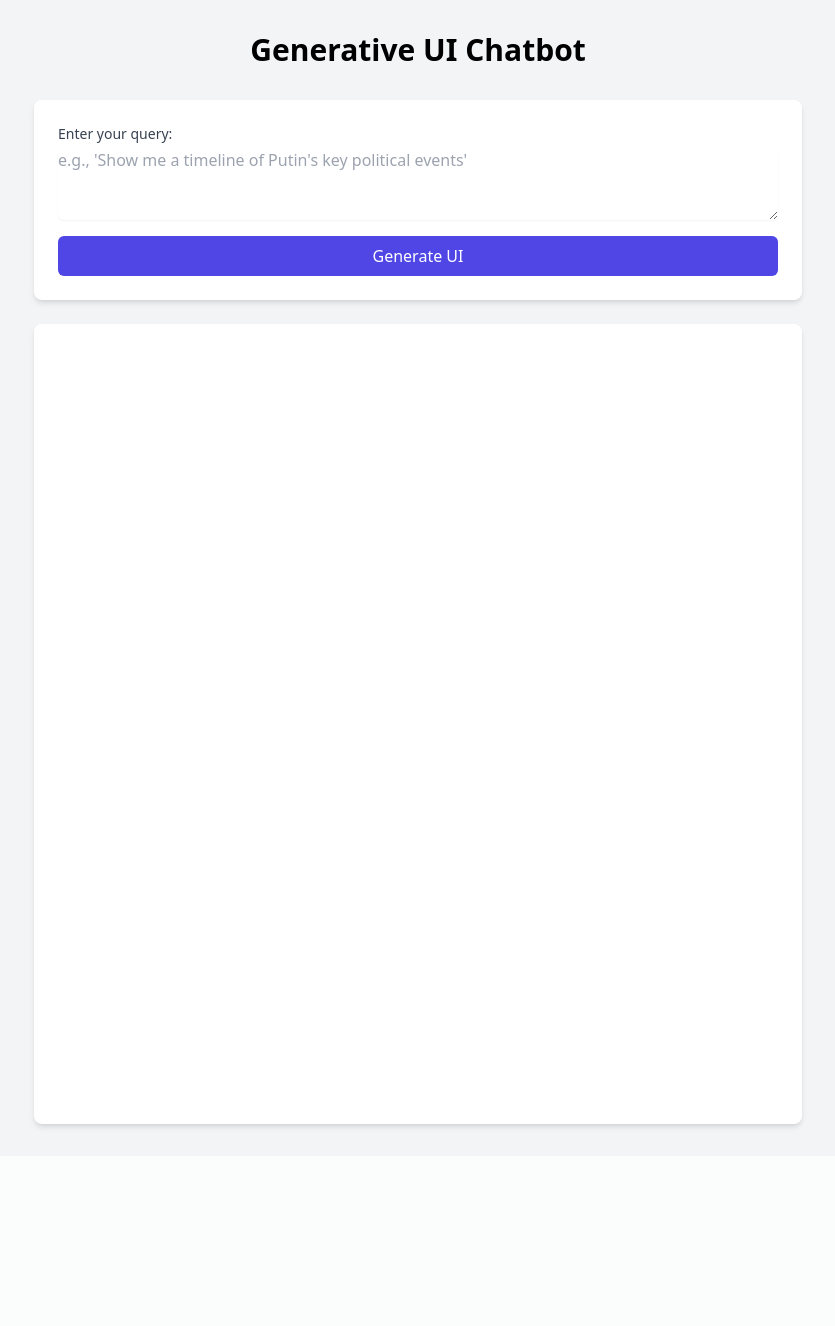
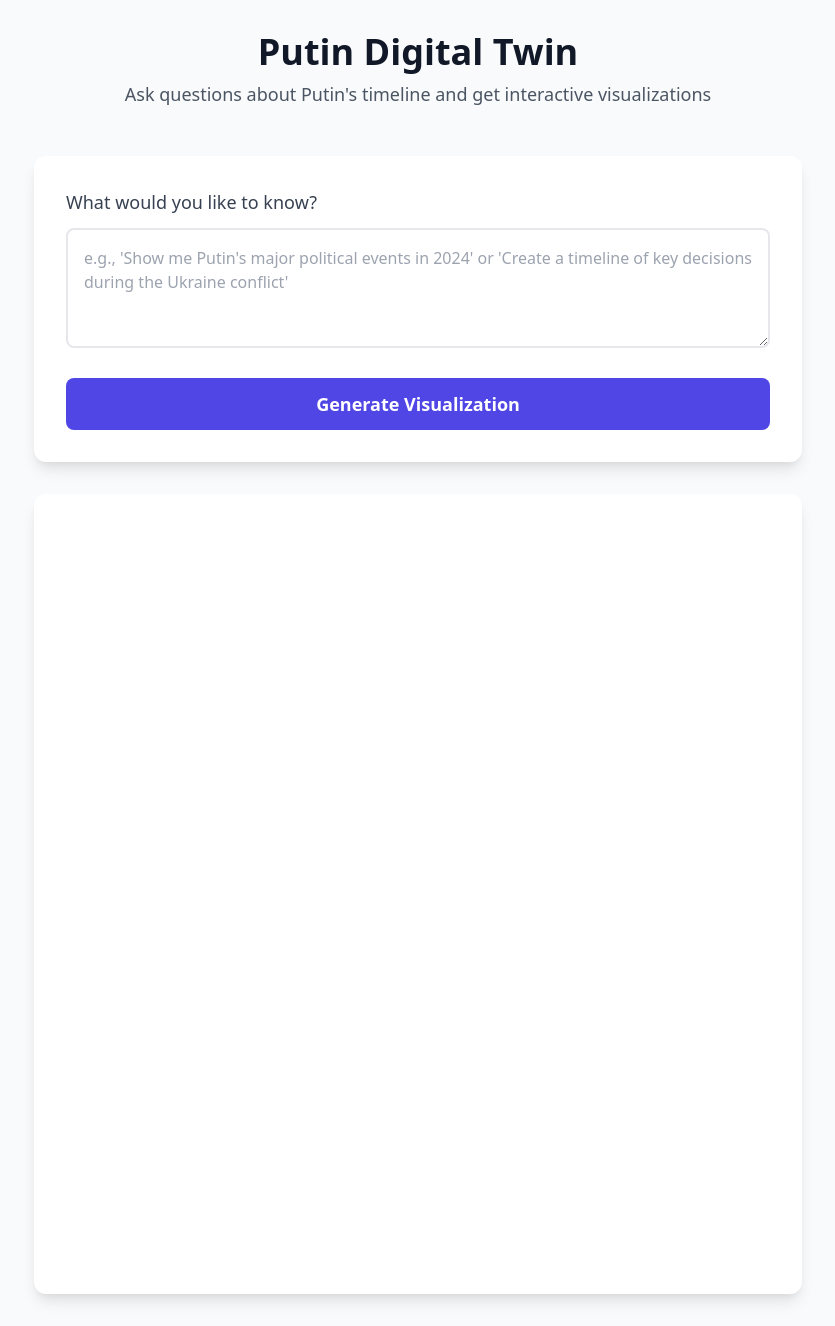
Before and after one commit to Sharan-Babu/putin-twin, a Flask app: page / in a window 1280 px wide. Shown: the whole page, without its empty margins (222-1057 px from the left). Before the commit the page ends 1130 px from the top, so only its background shows below. Run offline with Flask 3, Linux system fonts and the light colour scheme.

Commit message:
UI improvements
bug fixes

```diff
--- a/app/templates/index.html
+++ b/app/templates/index.html
@@ -3,40 +3,98 @@
 <head>
     <meta charset="UTF-8">
     <meta name="viewport" content="width=device-width, initial-scale=1.0">
-    <title>Generative UI Chatbot</title>
+    <title>Putin Digital Twin</title>
     <link href="https://cdn.jsdelivr.net/npm/tailwindcss@2.2.19/dist/tailwind.min.css" rel="stylesheet">
+    <link rel="stylesheet" href="https://cdnjs.cloudflare.com/ajax/libs/font-awesome/6.0.0/css/all.min.css">
     <style>
         .loading {
             display: none;
         }
         .loading.active {
-            display: block;
+            display: flex;
+            align-items: center;
+            justify-content: center;
+        }
+        .spinner {
+            width: 70px;
+            text-align: center;
+        }
+        .spinner > div {
+            width: 12px;
+            height: 12px;
+            background-color: #4f46e5;
+            border-radius: 100%;
+            display: inline-block;
+            animation: bounce 1.4s infinite ease-in-out both;
+            margin: 0 2px;
+        }
+        .spinner .bounce1 {
+            animation-delay: -0.32s;
+        }
+        .spinner .bounce2 {
+            animation-delay: -0.16s;
+        }
+        @keyframes bounce {
+            0%, 80%, 100% {
+                transform: scale(0);
+            }
+            40% {
+                transform: scale(1.0);
+            }
+        }
+        .query-textarea {
+            padding: 1rem !important;
+            min-height: 120px;
+            resize: vertical;
+            border-radius: 0.5rem;
+            border: 2px solid #e5e7eb;
+            width: 100%;
+            font-size: 1rem;
+            line-height: 1.5;
+            transition: border-color 0.15s ease-in-out;
+        }
+        .query-textarea:focus {
+            outline: none;
+            border-color: #4f46e5;
+            box-shadow: 0 0 0 3px rgba(79, 70, 229, 0.1);
         }
     </style>
 </head>
-<body class="bg-gray-100 min-h-screen">
+<body class="bg-gray-50 min-h-screen">
     <div class="container mx-auto px-4 py-8">
-        <h1 class="text-3xl font-bold text-center mb-8">Generative UI Chatbot</h1>
+        <div class="text-center mb-12">
+            <h1 class="text-4xl font-bold text-gray-900 mb-2">Putin Digital Twin</h1>
+            <p class="text-gray-600 text-lg">Ask questions about Putin's timeline and get interactive visualizations</p>
+        </div>
 
         <div class="max-w-3xl mx-auto">
-            <div class="bg-white rounded-lg shadow-md p-6 mb-6">
-                <form id="queryForm" class="space-y-4">
+            <div class="bg-white rounded-xl shadow-lg p-8 mb-8">
+                <form id="queryForm" class="space-y-6">
                     <div>
-                        <label for="query" class="block text-sm font-medium text-gray-700">Enter your query:</label>
-                        <textarea id="query" name="query" rows="3" class="mt-1 block w-full rounded-md border-gray-300 shadow-sm focus:border-indigo-500 focus:ring-indigo-500" placeholder="e.g., 'Show me a timeline of Putin's key political events'"></textarea>
+                        <label for="query" class="block text-lg font-medium text-gray-700 mb-3">What would you like to know?</label>
+                        <textarea
+                            id="query"
+                            name="query"
+                            class="query-textarea"
+                            placeholder="e.g., 'Show me Putin's major political events in 2024' or 'Create a timeline of key decisions during the Ukraine conflict'"
+                        ></textarea>
                     </div>
-                    <button type="submit" class="w-full bg-indigo-600 text-white px-4 py-2 rounded-md hover:bg-indigo-700 focus:outline-none focus:ring-2 focus:ring-indigo-500 focus:ring-offset-2">
-                        Generate UI
+                    <button type="submit" class="w-full bg-indigo-600 text-white px-6 py-3 rounded-lg text-lg font-semibold hover:bg-indigo-700 focus:outline-none focus:ring-2 focus:ring-indigo-500 focus:ring-offset-2 transition-colors duration-200">
+                        Generate Visualization
                     </button>
                 </form>
             </div>
 
-            <div class="loading text-center py-4">
-                <div class="inline-block animate-spin rounded-full h-8 w-8 border-4 border-indigo-600 border-t-transparent"></div>
-                <p class="mt-2 text-gray-600">Generating UI...</p>
+            <div class="loading text-center py-8">
+                <div class="spinner">
+                    <div class="bounce1"></div>
+                    <div class="bounce2"></div>
+                    <div class="bounce3"></div>
+                </div>
+                <p class="mt-4 text-gray-600 font-medium">Generating your visualization...</p>
             </div>
 
-            <div id="result" class="bg-white rounded-lg shadow-md overflow-hidden">
+            <div id="result" class="bg-white rounded-xl shadow-lg overflow-hidden">
                 <iframe id="resultFrame" class="w-full min-h-screen border-0"></iframe>
             </div>
         </div>
@@ -48,9 +106,15 @@
             const query = document.getElementById('query').value;
             const loading = document.querySelector('.loading');
             const resultFrame = document.getElementById('resultFrame');
+            const result = document.getElementById('result');
+
+            if (!query.trim()) {
+                alert('Please enter a query');
+                return;
+            }
 
             loading.classList.add('active');
-            resultFrame.style.display = 'none';
+            result.style.display = 'none';
 
             try {
                 const response = await fetch('/generate', {
@@ -65,7 +129,7 @@
 
                 if (response.ok) {
                     const frame = document.getElementById('resultFrame');
-                    frame.style.display = 'block';
+                    result.style.display = 'block';
 
                     // Write the HTML content to the iframe
                     const frameDoc = frame.contentDocument || frame.contentWindow.document;
@@ -77,8 +141,11 @@
                     frame.onload = () => {
                         frame.style.height = frame.contentWindow.document.body.scrollHeight + 'px';
                     };
+
+                    // Scroll to result
+                    result.scrollIntoView({ behavior: 'smooth', block: 'start' });
                 } else {
-                    throw new Error(data.error || 'Failed to generate UI');
+                    throw new Error(data.error || 'Failed to generate visualization');
                 }
             } catch (error) {
                 alert('Error: ' + error.message);
```
